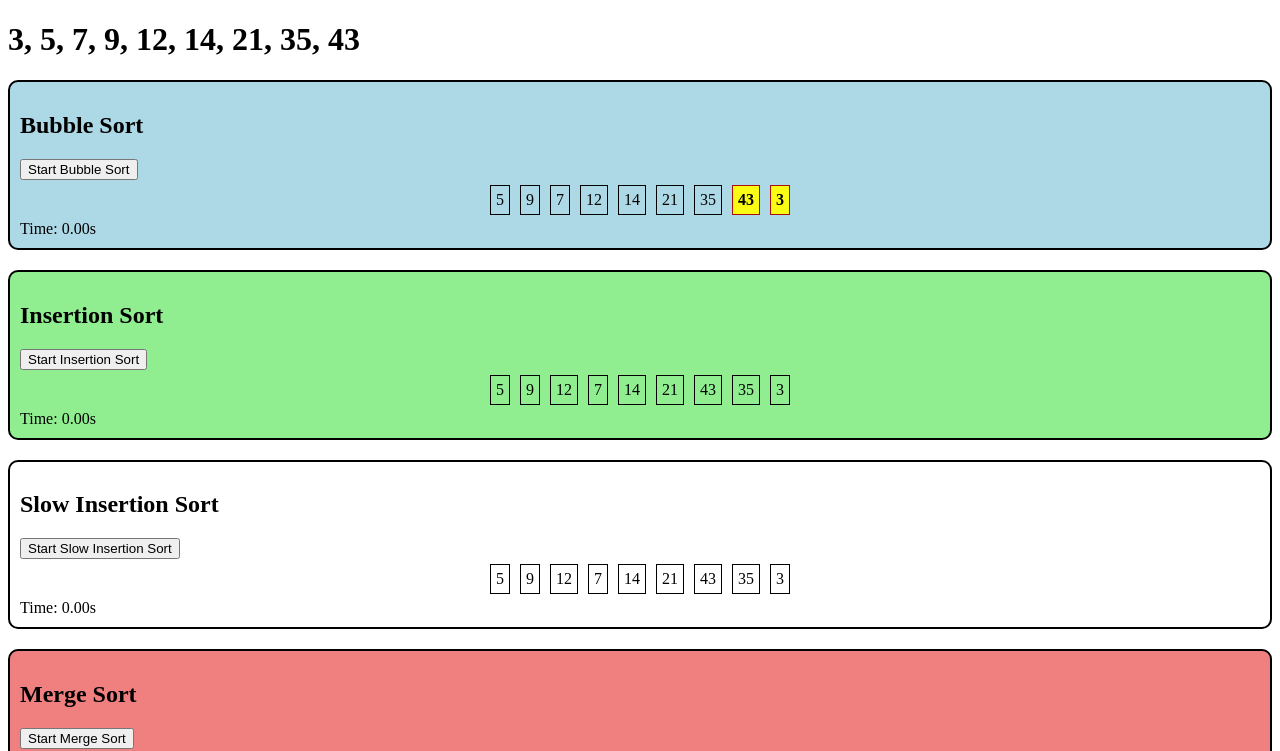
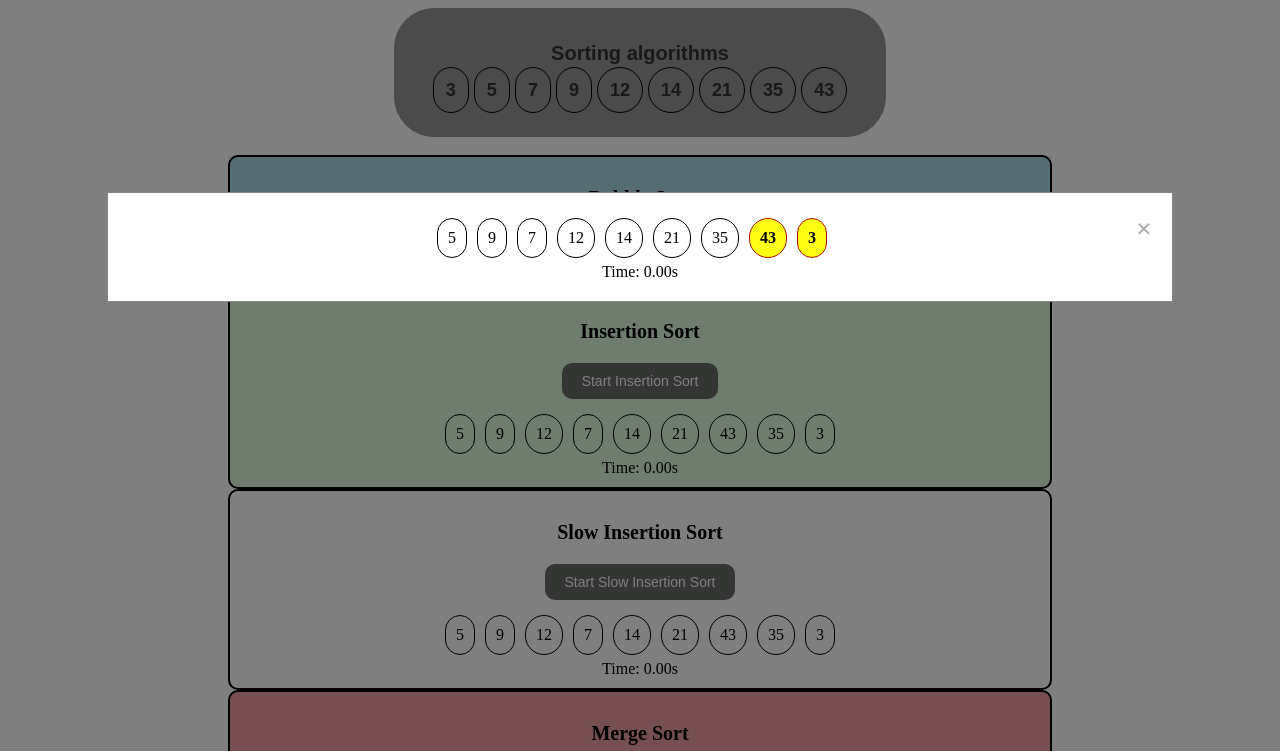
Before and after one commit to najamoe/sortAlgorithm, a plain HTML site: page index.html in a window 1280 px wide. Both pictures are taken after a click on the button "Start Bubble Sort". Shown: the top 751 px of the page. Drawn offline with Linux system fonts and the light colour scheme.

Commit message:
bubblesort in modal

```diff
--- a/index.html
+++ b/index.html
@@ -9,38 +9,48 @@
 <body>
 
     <div id="Array">
-        <h1> 3, 5, 7, 9, 12, 14, 21, 35, 43</h1>
-    </div>
-    <div id="bubbleSort" class="sorting-container">
-        <h2>Bubble Sort</h2>
-        <button class="bubbleSortStartButton">Start Bubble Sort</button>
-        <div class="array-container bubble-sort-array" id="bubbleSortArrayContainer"></div>
-        <div class="timer" id="bubbleSortTimer"></div>
+        <h1>Sorting algorithms</h1>
+        <h2><span>3</span> <span>5</span> <span>7</span> <span>9</span> <span>12</span> <span>14</span> <span>21</span> <span>35</span> <span>43</span></h2>
     </div>
 
+    <div id="bubbleSort" class="sorting-container">
+        <h3>Bubble Sort</h3>
+        <button class="bubbleSortStartButton">Start Bubble Sort</button>
+        <!-- Modal -->
+        <div id="sortingModal" class="modal">
+            <div class="modal-content">
+                <span class="close">&times;</span> <!-- Close button -->
+                <div class="array-container bubble-sort-array" id="bubbleSortArrayContainer"></div>
+                <div class="timer" id="bubbleSortTimer"></div>
+            </div>
+        </div>
+    </div>
+
+
+
     <div id="insertionSort" class="sorting-container">
-        <h2>Insertion Sort</h2>
+        <h3>Insertion Sort</h3>
         <button class="insertionSortStartButton">Start Insertion Sort</button>
         <div class="array-container insertion-sort-array" id="insertionSortArrayContainer"></div>
         <div class="timer" id="insertionSortTimer"></div>
     </div>
 
     <div id="insertionSortSlow" class="sorting-container">
-        <h2>Slow Insertion Sort</h2>
+        <h3>Slow Insertion Sort</h3>
         <button class="insertionSortSlowStartButton">Start Slow Insertion Sort</button>
         <div class="array-container insertion-sort-slow-array" id="insertionSortSlowArrayContainer"></div>
         <div class="timer" id="insertionSortSlowTimer"></div>
     </div>
 
     <div id="mergeSort" class="sorting-container">
-        <h2>Merge Sort</h2>
+        <h3>Merge Sort</h3>
         <button class="mergeSortStartButton">Start Merge Sort</button>
         <div class="array-container" id="mergeSortArrayContainer"></div>
         <div class="timer" id="mergeSortTimer"></div>
     </div>
 
     <div id="quickSort" class="sorting-container">
-        <h2>Quick Sort</h2>
+        <h3>Quick Sort</h3>
         <button class="quickSortStartButton">Start Quick Sort</button>
         <div class="array-container quick-sort-array" id="quickSortArrayContainer"></div>
         <div class="timer" id="quickSortTimer"></div>
--- a/script.js
+++ b/script.js
@@ -1,5 +1,3 @@
-'use strict';
-
 document.addEventListener('DOMContentLoaded', () => {
     const bubbleSortButton = document.querySelector('.bubbleSortStartButton');
     const insertionSortButton = document.querySelector('.insertionSortStartButton');
@@ -7,7 +5,6 @@ document.addEventListener('DOMContentLoaded', () => {
     const quickSortButton = document.querySelector('.quickSortStartButton');
     const slowInsertionSortButton = document.querySelector('.insertionSortSlowStartButton')
 
-    // Initialize the array and timer elements for each algorithm
     initializeArrayAndTimer('bubbleSort', generateArray());
     initializeArrayAndTimer('insertionSort', generateArray());
     initializeArrayAndTimer('insertionSortSlow', generateArray());
@@ -16,9 +13,23 @@ document.addEventListener('DOMContentLoaded', () => {
 
     bubbleSortButton.addEventListener('click', async () => {
         const array = generateArray();
-        await bubbleSort(array);
         renderArray(array, document.querySelector('#bubbleSortArrayContainer'));
+
+        // Show the modal
+        const modal = document.getElementById('sortingModal');
+        modal.style.display = "block";
+
+        bubbleSort(array);
+
+        // Get the close button element
+        const closeButton = document.querySelector('.close');
+
+        // Add event listener to close the modal when the close button is clicked
+        closeButton.addEventListener('click', () => {
+            modal.style.display = "none";
+        });
     });
+
 
     insertionSortButton.addEventListener('click', async () => {
         const array = generateArray();
@@ -55,8 +66,6 @@ document.addEventListener('DOMContentLoaded', () => {
         await quickSort(array, 0, array.length - 1, arrayContainer, timerElement);
         console.log("Quick Sort finished:", array);
     });
-
-
 
 });
 
@@ -95,11 +104,9 @@ function renderArray(arr, container) {
         const arrayItem = document.createElement('div');
         arrayItem.className = 'array-item';
         arrayItem.textContent = item;
-        container.appendChild(arrayItem); // Append the array item to the specified container
+        container.appendChild(arrayItem);
     });
 }
-
-
 
 
 async function sleep(ms) {
@@ -221,17 +228,16 @@ async function insertionSortSlow(arr) {
         let j = i - 1;
         let currentIndex = i;
 
-        // Highlight the current element being compared
         arrayContainer.children[currentIndex].classList.add('current-element');
 
-        // Lift the current element visually
+
         arrayContainer.children[currentIndex].classList.add('lifted');
-        await sleep(300); // Add a short delay for animation
+        await sleep(300);
 
         while (j >= 0 && arr[j] > current) {
-            // Move the elements visually
+
             arrayContainer.children[j].style.transform = `translateX(${arrayContainer.children[currentIndex].offsetWidth}px)`;
-            await sleep(300); // Add a short delay for animation
+            await sleep(300);
 
             // Swap the elements in the array
             arr[j + 1] = arr[j];
@@ -241,11 +247,11 @@ async function insertionSortSlow(arr) {
 
             j--;
 
-            // Add animation delay
+
             await sleep(300);
         }
 
-        // Place the current element in its correct position in the array
+
         arr[j + 1] = current;
 
         // Move the current element visually to its correct position
@@ -260,7 +266,7 @@ async function insertionSortSlow(arr) {
         // Update the width of the array container dynamically based on the number of elements
         arrayContainer.style.width = `${(arr.length + 2) * (arrayContainer.children[0].offsetWidth + 54)}px`;
 
-        // Add animation delay
+
         await sleep(300);
 
         // Update the visual representation of the array after each iteration
--- a/style.css
+++ b/style.css
@@ -1,19 +1,112 @@
+#Array {
+    background-color: #969696;
+    padding: 20px;
+    border: 1px solid #979393;
+    border-radius: 40px;
+    display: block;
+    width: 450px;
+    margin: 0 auto;
+    margin-bottom: 18px;
+    text-align: center;
+}
+
+#Array h1 {
+    font-family: Arial, sans-serif;
+    font-size: 20px;
+    color: #333;
+    margin-bottom: 5px;
+}
+
+#Array h2 {
+    font-family: Arial, sans-serif;
+    font-size: 18px;
+    color: #333;
+}
+
+#Array h2 span {
+    border: 1px solid black;
+    padding: 12px;
+    border-radius: 100px;
+}
+
 .sorting-container {
+    display: block;
     border: 2px solid black;
     padding: 10px;
     border-radius: 10px;
     margin-bottom: 20px;
+    width: 800px;
+    text-align: center;
+    margin: 0 auto;
 }
+
+.sorting-container h3 {
+    font-size: 20px;
+}
+.sorting-container button {
+    background-color: #686d68;
+    border: none;
+    color: white;
+    padding: 10px 20px;
+    text-align: center;
+    text-decoration: none;
+    display: inline-block;
+    font-size: 14px;
+    margin-bottom: 10px;
+    border-radius: 10px;
+}
+
+
+.sorting-container button:hover {
+    background-color: #4e9c57;
+    cursor: pointer;
+}
+
+.modal {
+    display: none;
+    position: fixed;
+    z-index: 1;
+    left: 0;
+    top: 0;
+    width: 100%;
+    height: 100%;
+    overflow: auto;
+    background-color: rgba(0, 0, 0, 0.5);
+}
+
+.modal-content {
+    background-color: #fefefe;
+    margin: 15% auto;
+    padding: 20px;
+    border: 1px solid #888;
+    width: 80%;
+}
+
+.close {
+    color: #aaa;
+    float: right;
+    font-size: 28px;
+    font-weight: bold;
+}
+
+.close:hover,
+.close:focus {
+    color: black;
+    text-decoration: none;
+    cursor: pointer;
+}
+
+
 #bubbleSort {
     background-color: lightblue;
 }
 
 #insertionSort {
-    background-color: lightgreen;
+    background-color: rgb(223, 250, 223);
 }
 
 #mergeSort {
-    background-color: lightcoral;
+    background-color: rgb(238, 161, 161);
 }
 
 #quickSort {
@@ -29,10 +122,11 @@
 .array-item {
     flex: 0 0 auto;
     transition: transform 0.3s ease-in-out;
-    margin: 5px; /* Adjust margin for spacing between array items */
-    padding: 5px;
+    margin: 5px;
     border: 1px solid black;
-    box-sizing: border-box; /* Ensure padding and border are included in width calculation */
+    box-sizing: border-box;
+    padding: 10px;
+    border-radius: 100px;
 }
 
 /*bubbleSorter*/
```
